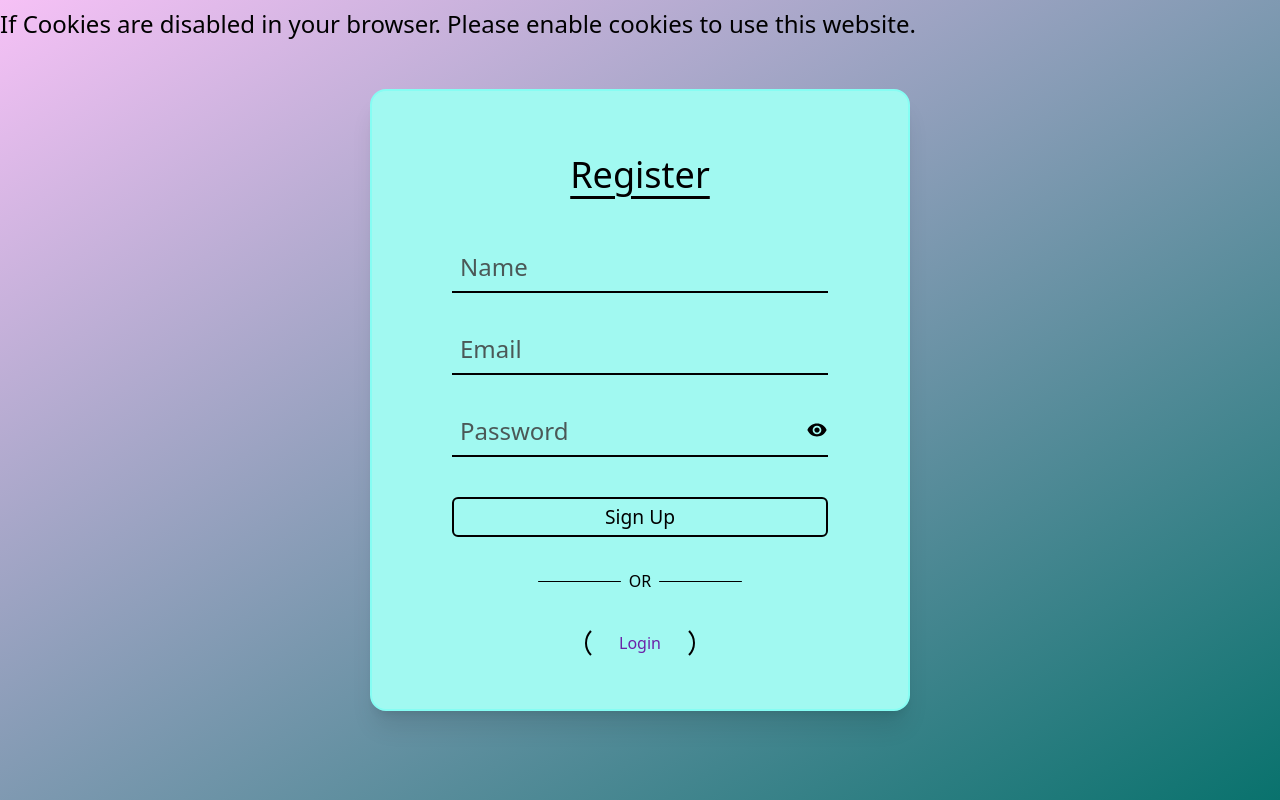
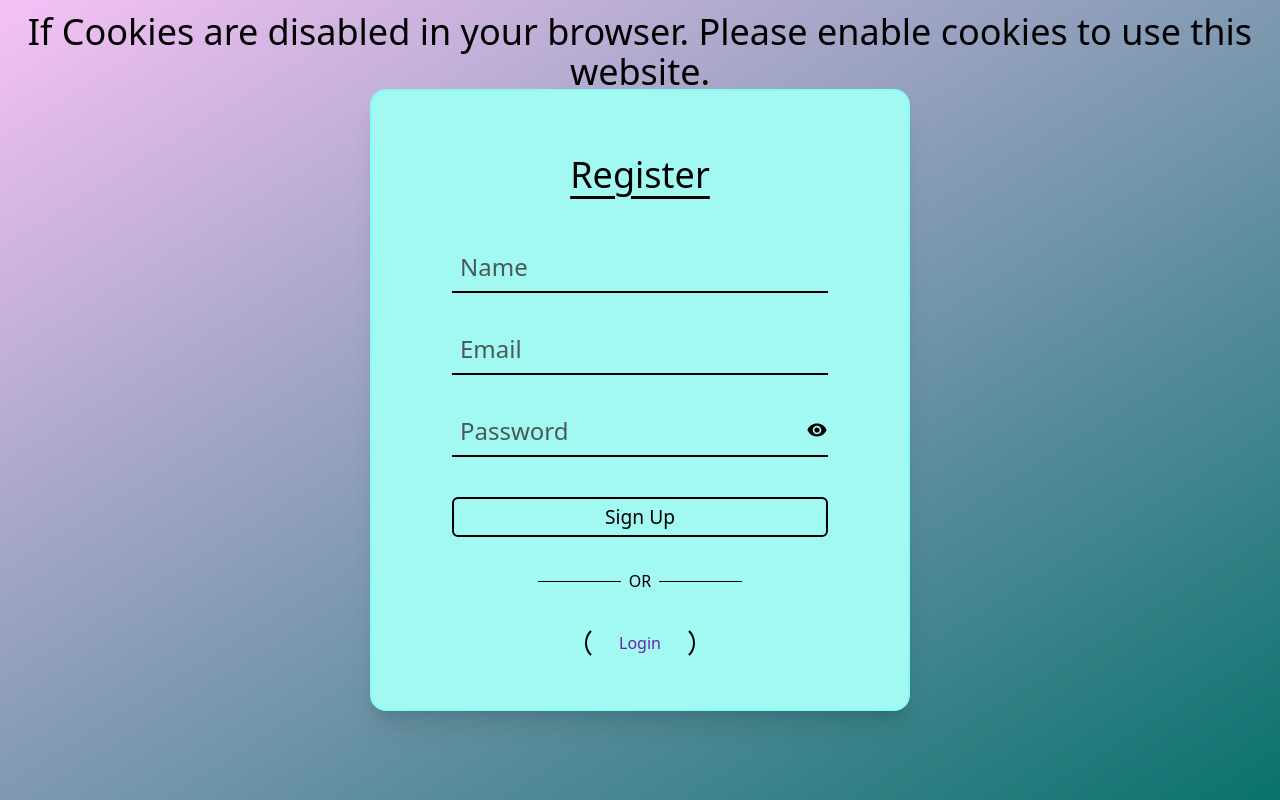
Before and after one commit to MohammedRafii/ContactUser, a React (Vite) app: page /register in a window 1280 px wide. Built offline with nearby package versions, Linux system fonts and the light colour scheme.

Commit message:
Update LoginOrRegister.tsx

```diff
--- a/src/component/LoginOrRegister.tsx
+++ b/src/component/LoginOrRegister.tsx
@@ -48,7 +48,7 @@ const LoginOrRegister = ({isRegister=false}) => {
   const inputClass = "sm:text-2xl text-lg pr-5 pl-2 py-2 w-full border-b-2 border-black  outline-none bg-transparent placeholder:text-[rgba(59,58,58,0.843)]"
   return (
     <div className="flex relative justify-center w-full items-center bg-gradient-to-br from-[rgb(246,193,246)] to-[#09726d] h-screen">
-      <div className="absolute top-2 left-0 right-0 text-2xl">If Cookies are disabled in your browser. Please enable cookies to use this website.</div>
+      <div className="absolute top-3 text-center sm:text-4xl text-2xl">If Cookies are disabled in your browser. Please enable cookies to use this website.</div>
         <section className="sm:w-auto w-[80%] shadow-xl border-2 border-[#86fdf3] rounded-2xl sm:py-[3rem] sm:px-[5rem] py-3 px-[1rem] bg-[#a1f9f1]">
           <h1 className="text-center underline underline-offset-8 my-4 sm:text-4xl text-2xl pb-8">{isRegister?'Register':'Login'}</h1>
           <form className="flex flex-col gap-y-4 sm:gap-8" onSubmit={onSubmit}>
```
